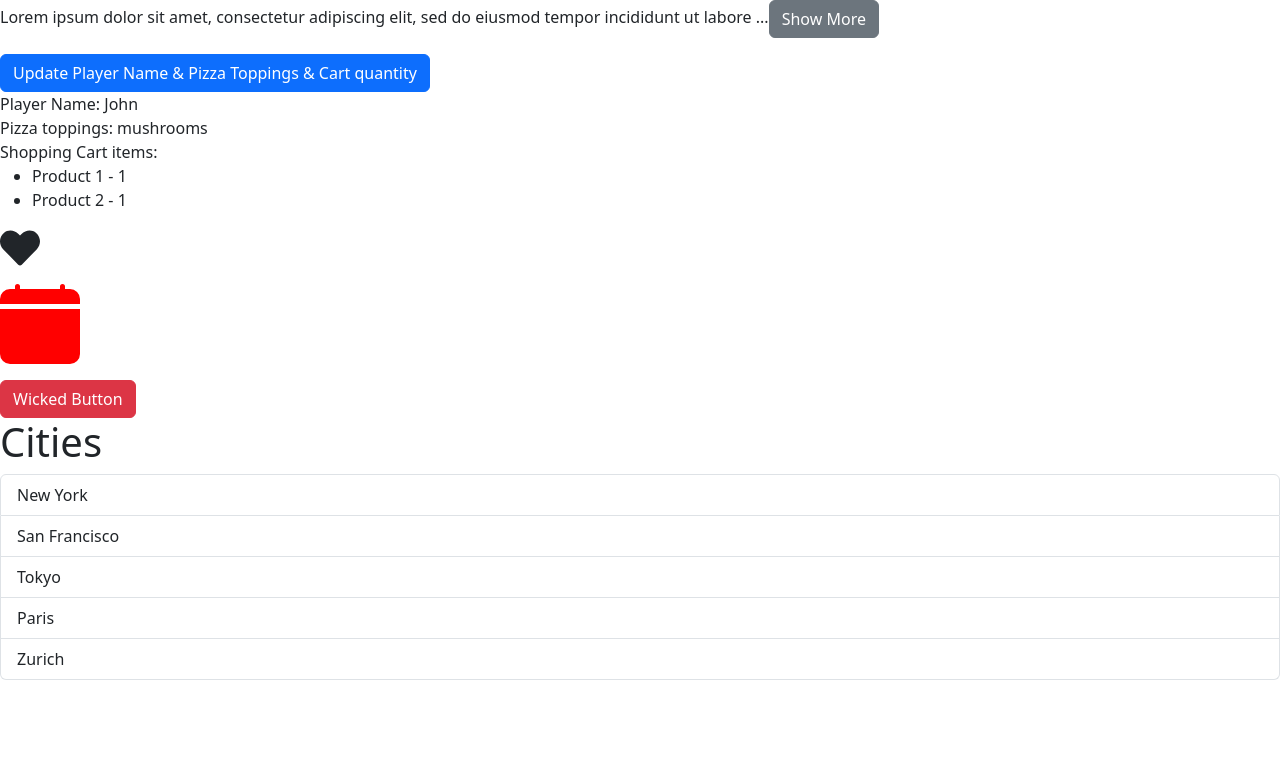
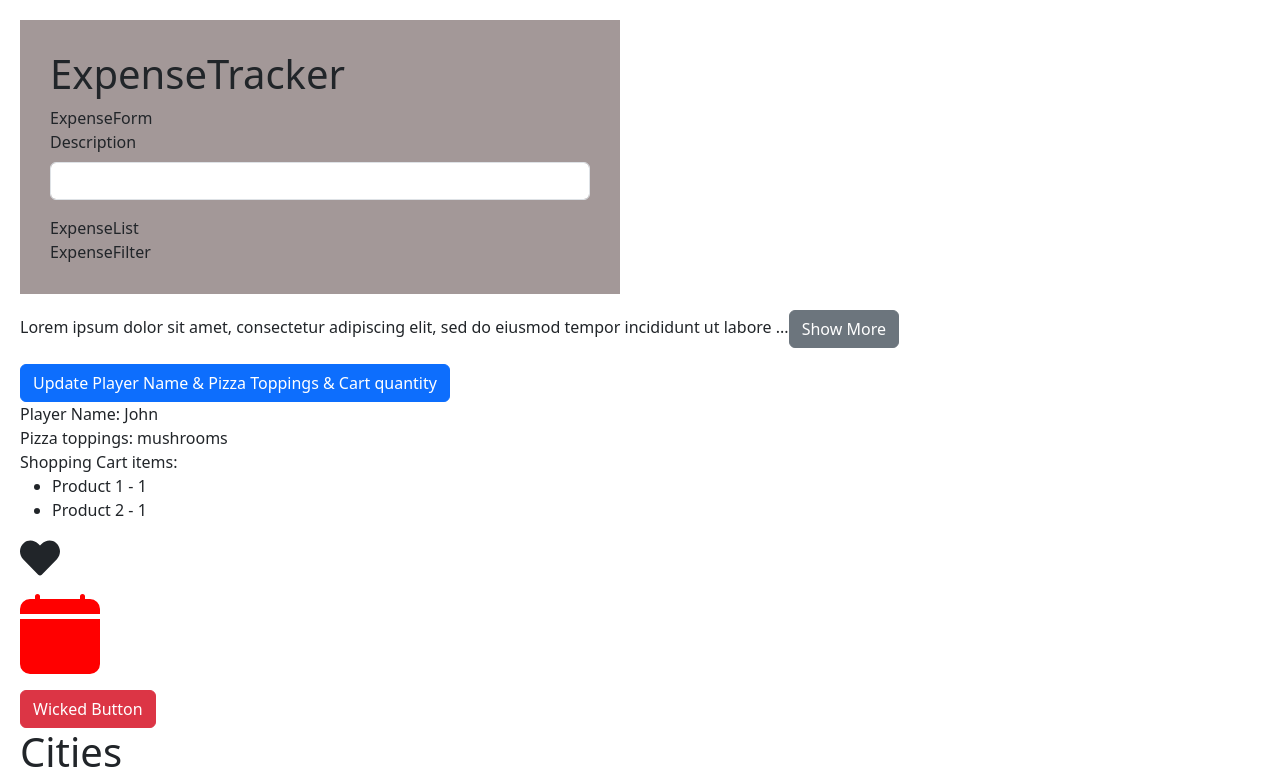
Before and after one commit to Dan-Lueers/cwm-react18, a React (Vite) app: page / in a window 1280 px wide. Shown: the top 784 px of the page. Built offline with nearby package versions, Linux system fonts and the light colour scheme.

Commit message:
Expense tracker project - skeleton

```diff
--- a/src/App.tsx
+++ b/src/App.tsx
@@ -6,6 +6,7 @@ import { BsFillCalendarFill } from 'react-icons/bs';
 import Like from './components/Like/Like';
 import Game from './components/Game/Game';
 import ExpandableText from './components/ExpandableText/ExpandableText';
+import ExpenseTracker from './components/ExpenseTracker/ExpenseTracker';
 
 function App() {
   const [alertVisibility, setAlertVisibility] = useState(false);
@@ -19,6 +20,9 @@ function App() {
 
   return (
     <div>
+      <ExpenseTracker />
+      <p></p>
+      <p></p>
       <ExpandableText>
         Lorem ipsum dolor sit amet, consectetur adipiscing elit, sed do eiusmod
         tempor incididunt ut labore et dolore magna aliqua. Ut enim ad minim
--- /dev/null
+++ b/src/components/ExpenseTracker/ExpenseFilter.tsx
@@ -0,0 +1,5 @@
+const ExpenseFilter = () => {
+  return <div>ExpenseFilter</div>;
+};
+
+export default ExpenseFilter;
--- /dev/null
+++ b/src/components/ExpenseTracker/ExpenseForm.tsx
@@ -0,0 +1,17 @@
+const ExpenseForm = () => {
+  return (
+    <>
+      <div>ExpenseForm</div>
+      <form>
+        <div className="mb-3">
+          <label htmlFor="description" className="form-label">
+            Description
+          </label>
+          <input id="description" type="text" className="form-control" />
+        </div>
+      </form>
+    </>
+  );
+};
+
+export default ExpenseForm;
--- /dev/null
+++ b/src/components/ExpenseTracker/ExpenseList.tsx
@@ -0,0 +1,12 @@
+import ExpenseFilter from "./ExpenseFilter";
+
+const ExpenseList = () => {
+  return (
+    <>
+      <div>ExpenseList</div>
+      <ExpenseFilter />
+    </>
+  );
+};
+
+export default ExpenseList;
--- /dev/null
+++ b/src/components/ExpenseTracker/ExpenseTracker.module.css
@@ -0,0 +1,5 @@
+.expense-tracker {
+  width: 600px;
+  background-color: rgb(163, 152, 152);
+  padding: 30px;
+}
--- /dev/null
+++ b/src/components/ExpenseTracker/ExpenseTracker.tsx
@@ -0,0 +1,15 @@
+import ExpenseForm from "./ExpenseForm";
+import ExpenseList from "./ExpenseList";
+import styles from "./ExpenseTracker.module.css";
+
+const ExpenseTracker = () => {
+  return (
+    <div className={styles["expense-tracker"]}>
+      <h1>ExpenseTracker</h1>
+      <ExpenseForm />
+      <ExpenseList />
+    </div>
+  );
+};
+
+export default ExpenseTracker;
--- /dev/null
+++ b/src/index.css
@@ -0,0 +1,3 @@
+body {
+  padding: 20px;
+}
```
Also changed, not shown: src/main.tsx (+6 -5 lines), 1 other file (tests, documents, lock files or other folders).
